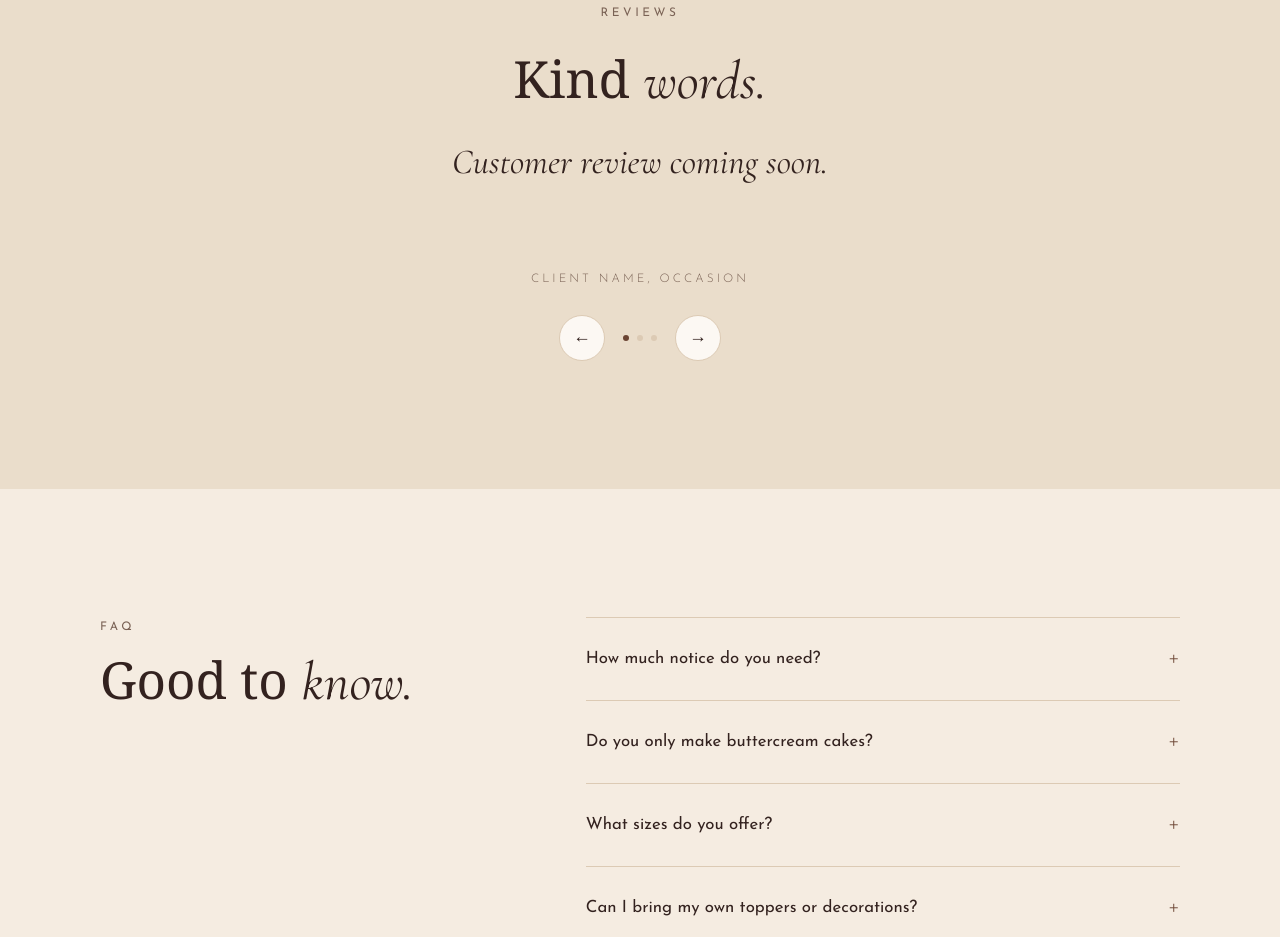
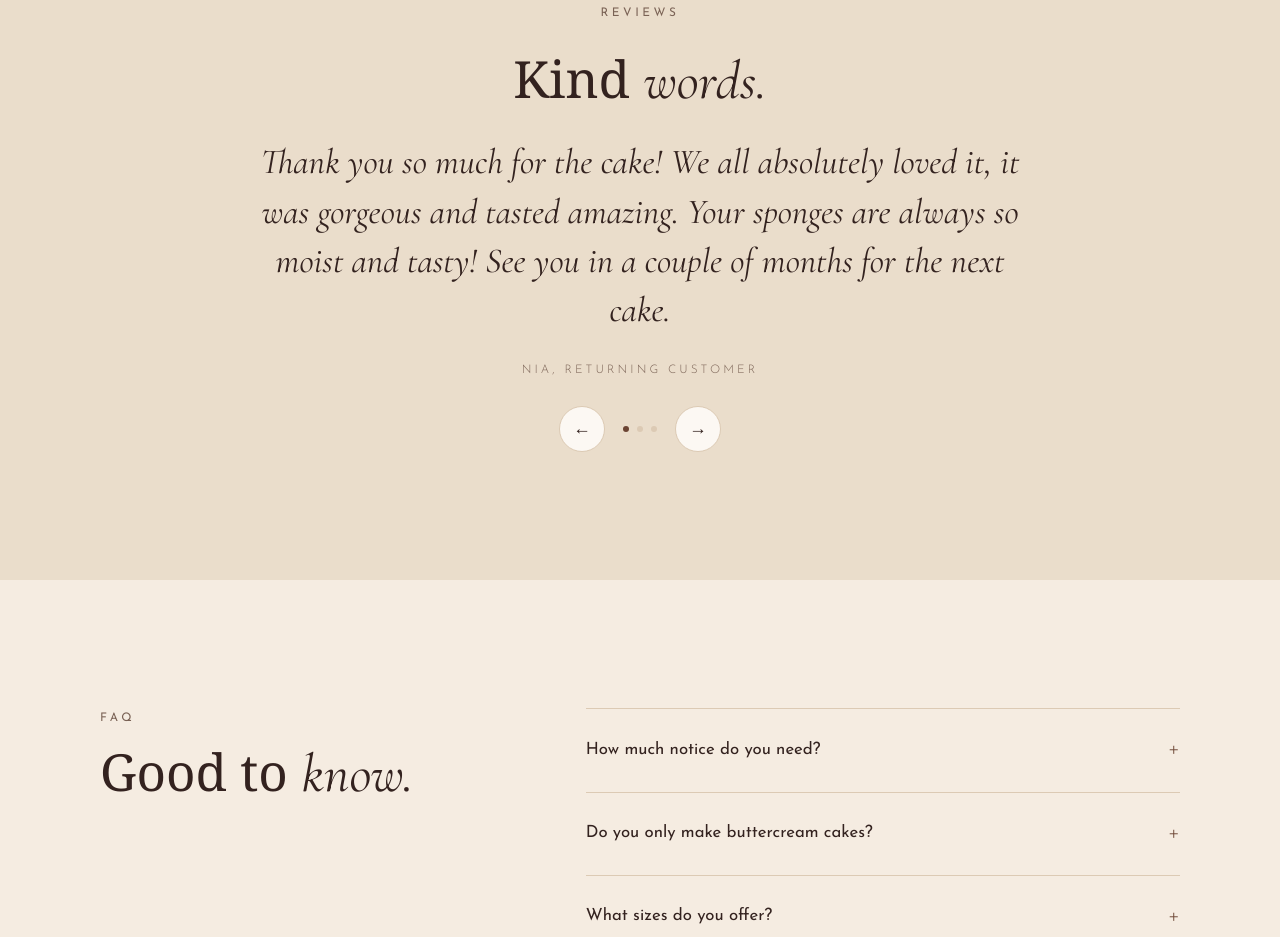
Before and after one commit to nashadasaka-lgtm/Cake-Site, a plain HTML site: page index.html in a window 1280 px wide. Shown: the part 5668-6605 px from the top of the page. Drawn offline with nearby package versions, Linux system fonts and the light colour scheme; a web font is replaced by a local one.

Commit message:
Add customer reviews
Co-Authored-By: Claude Opus 5.5 <noreply@anthropic.com>
Claude-Session: https://claude.ai/code/session_01J1ck37BXp59SqEh6SvVVDk

```diff
--- a/index.html
+++ b/index.html
@@ -523,9 +523,9 @@ const CAKES = [
 
 // ---- Your reviews. ----
 const REVIEWS = [
-  { text: "Customer review coming soon.", who: "Client name, occasion" },
-  { text: "Another review will go here.", who: "Client name, occasion" },
-  { text: "And one more here.", who: "Client name, occasion" }
+  { text: "Thank you so much for the cake! We all absolutely loved it, it was gorgeous and tasted amazing. Your sponges are always so moist and tasty! See you in a couple of months for the next cake.", who: "Nia, returning customer" },
+  { text: "Thank you so much! Both last night at the event and today on social media, I've had so many compliments. It's so beautiful, and the taste!", who: "Shamika, 22nd birthday" },
+  { text: "Thank you so much! The cake was absolutely delicious, everyone loved it!", who: "Pedro" }
 ];
 
 const TAG_NAMES = { birthday: "Birthday", kids: "Kids", cupcakes: "Cupcakes", celebration: "Celebration", business: "Business", baby: "Baby shower", wedding: "Wedding", anniversary: "Anniversary" };
```
